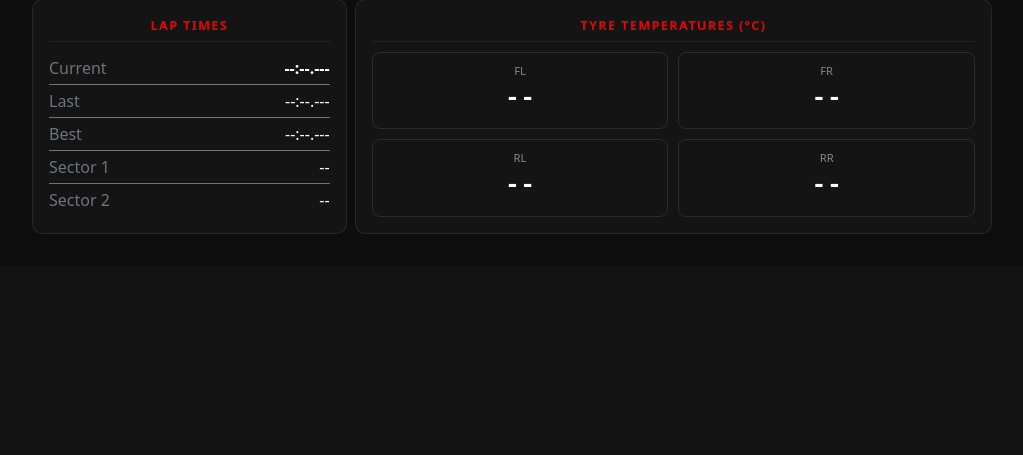
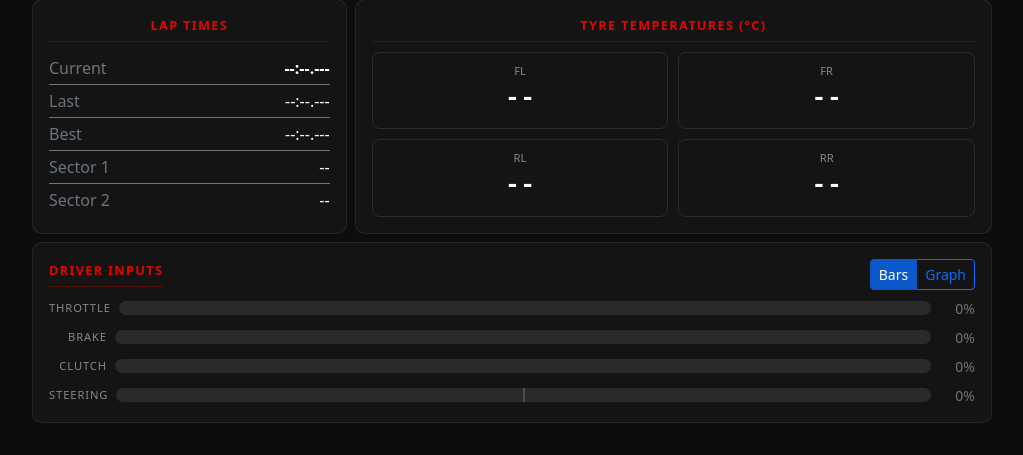
Before and after one commit to Beefiercornet94/SimStrategist, a Flask app: page /telemetry in a window 1280 px wide. Shown: the part 639-1094 px from the top of the page, without its empty margins (128-1151 px from the left). Before the commit the page ends 873 px from the top, so only its background shows below. Run offline with Flask 3, Linux system fonts and the light colour scheme; data that the repository does not hold is empty; parts of the project's set-up code (start-up, migrations or seed data) failed here and were passed over; some libraries are stand-ins or nearby versions.

Commit message:
Added input trace panel to telemetry display, showing throttle, brake, clutch, and steering inputs over time. Normalized clutch input for F1 telemetry to match LMU's 0.0-1.0 range. Updated app.py imports to include SQL for potential future database interactions.

```diff
--- a/app.py
+++ b/app.py
@@ -5,8 +5,9 @@ import json
 import os
 import threading
 import time
+
 from cs50 import SQL
-from flask import Flask, Response, flash, jsonify, redirect, render_template, request, session, stream_with_context
+from flask import Flask, Response, jsonify, redirect, render_template, request, session, stream_with_context
 from flask_session import Session
 from werkzeug.security import check_password_hash, generate_password_hash
 from helpers import apology, login_required
--- a/f1/telemetry_state.py
+++ b/f1/telemetry_state.py
@@ -57,6 +57,8 @@ class TelemetryState:
             'speed': 0,
             'throttle': 0,
             'brake': 0,
+            'clutch': 0,
+            'steer': 0,
             'gear': 0,
             'rpm': 0,
             'drs': 0,
--- /dev/null
+++ b/static/scripts/input-trace.js
@@ -0,0 +1,192 @@
+// ---------- Input Trace Module ----------
+// Manages the driver inputs panel: bars and graph mode.
+// Exposes: inputTrace.update(throttle, brake, clutch, steer)
+
+const inputTrace = (() => {
+    // ---- Constants ----
+    const GRAPH_POINTS = 300;   // Number of frames to keep in history
+    const COLORS = {
+        throttle: '#00ff87',
+        brake:    '#ff4757',
+        clutch:   '#4d9fec',
+        steer:    '#999999',
+    };
+
+    // ---- State ----
+    let mode = 'bars';
+
+    // Rolling buffers for graph mode (values 0..1 for all channels)
+    const history = {
+        throttle: new Float32Array(GRAPH_POINTS),
+        brake:    new Float32Array(GRAPH_POINTS),
+        clutch:   new Float32Array(GRAPH_POINTS),
+        steer:    new Float32Array(GRAPH_POINTS),  // stored as 0..1 (0.5 = center)
+    };
+    let historyHead = 0;
+    let historyCount = 0;
+
+    // ---- DOM refs ----
+    const barsEl     = document.getElementById('input-bars');
+    const graphEl    = document.getElementById('input-graph');
+    const canvas     = document.getElementById('input-canvas');
+    const ctx        = canvas.getContext('2d');
+
+    // Bars
+    const throttleBar = document.getElementById('it-throttle-bar');
+    const brakeBar    = document.getElementById('it-brake-bar');
+    const clutchBar   = document.getElementById('it-clutch-bar');
+    const steerBar    = document.getElementById('it-steer-bar');
+
+    const throttleVal = document.getElementById('it-throttle-val');
+    const brakeVal    = document.getElementById('it-brake-val');
+    const clutchVal   = document.getElementById('it-clutch-val');
+    const steerVal    = document.getElementById('it-steer-val');
+
+    // ---- Canvas resize ----
+    function resizeCanvas() {
+        const rect = canvas.parentElement.getBoundingClientRect();
+        if (rect.width > 0) {
+            canvas.width  = Math.round(rect.width * window.devicePixelRatio);
+            canvas.height = Math.round(120    * window.devicePixelRatio);
+            canvas.style.width  = rect.width + 'px';
+            canvas.style.height = '120px';
+        }
+    }
+
+    // ---- Mode toggle ----
+    document.getElementById('input-mode-toggle').addEventListener('click', (e) => {
+        const btn = e.target.closest('[data-mode]');
+        if (!btn) return;
+        mode = btn.dataset.mode;
+
+        document.querySelectorAll('#input-mode-toggle [data-mode]').forEach(b => {
+            b.classList.toggle('btn-primary',         b === btn);
+            b.classList.toggle('btn-outline-primary', b !== btn);
+            b.classList.toggle('active',              b === btn);
+        });
+
+        barsEl.style.display  = mode === 'bars'  ? '' : 'none';
+        graphEl.style.display = mode === 'graph' ? '' : 'none';
+
+        if (mode === 'graph') {
+            resizeCanvas();
+        }
+    });
+
+    window.addEventListener('resize', () => {
+        if (mode === 'graph') resizeCanvas();
+    });
+
+    // ---- Update bars ----
+    function updateBars(throttle, brake, clutch, steer) {
+        const tPct = Math.round(throttle * 100);
+        const bPct = Math.round(brake    * 100);
+        const cPct = Math.round(clutch   * 100);  // 0.0-1.0 → 0-100
+        const sPct = Math.round(steer    * 100);  // -100 to 100
+
+        throttleBar.style.width = tPct + '%';
+        brakeBar.style.width    = bPct + '%';
+        clutchBar.style.width   = cPct + '%';
+
+        throttleVal.textContent = tPct + '%';
+        brakeVal.textContent    = bPct + '%';
+        clutchVal.textContent   = cPct + '%';
+
+        // Steering: center-origin bar
+        if (sPct >= 0) {
+            // Right turn: bar starts at center, goes right
+            steerBar.style.left  = '50%';
+            steerBar.style.width = (sPct / 2) + '%';
+        } else {
+            // Left turn: bar ends at center, starts left
+            const w = (-sPct / 2);
+            steerBar.style.left  = (50 - w) + '%';
+            steerBar.style.width = w + '%';
+        }
+
+        const sLabel = sPct > 0 ? 'R' + Math.abs(sPct) + '%'
+                     : sPct < 0 ? 'L' + Math.abs(sPct) + '%'
+                     : '0%';
+        steerVal.textContent = sLabel;
+    }
+
+    // ---- Update graph history ----
+    function pushHistory(throttle, brake, clutch, steer) {
+        history.throttle[historyHead] = Math.min(1, Math.max(0, throttle));
+        history.brake[historyHead]    = Math.min(1, Math.max(0, brake));
+        history.clutch[historyHead]   = Math.min(1, Math.max(0, clutch));
+        history.steer[historyHead]    = (steer + 1) / 2;  // -1..1 → 0..1 (0.5 = center)
+
+        historyHead  = (historyHead + 1) % GRAPH_POINTS;
+        historyCount = Math.min(historyCount + 1, GRAPH_POINTS);
+    }
+
+    // ---- Draw graph ----
+    function drawGraph() {
+        if (historyCount === 0) return;
+
+        const w   = canvas.width;
+        const h   = canvas.height;
+        const dpr = window.devicePixelRatio || 1;
+
+        ctx.clearRect(0, 0, w, h);
+
+        // Dark background
+        ctx.fillStyle = 'rgba(0,0,0,0.35)';
+        ctx.fillRect(0, 0, w, h);
+
+        // Steering center line
+        const centerY = h / 2;
+        ctx.strokeStyle = 'rgba(255,255,255,0.12)';
+        ctx.lineWidth = 1;
+        ctx.setLineDash([4 * dpr, 4 * dpr]);
+        ctx.beginPath();
+        ctx.moveTo(0, centerY);
+        ctx.lineTo(w, centerY);
+        ctx.stroke();
+        ctx.setLineDash([]);
+
+        const count = historyCount;
+        const channels = [
+            { buf: history.throttle, color: COLORS.throttle, flip: true  },
+            { buf: history.brake,    color: COLORS.brake,    flip: true  },
+            { buf: history.clutch,   color: COLORS.clutch,   flip: true  },
+            { buf: history.steer,    color: COLORS.steer,    flip: false },
+        ];
+
+        for (const ch of channels) {
+            ctx.strokeStyle = ch.color;
+            ctx.lineWidth   = 1.5 * dpr;
+            ctx.beginPath();
+
+            for (let i = 0; i < count; i++) {
+                // Index in circular buffer: oldest first
+                const bufIdx = (historyHead - count + i + GRAPH_POINTS) % GRAPH_POINTS;
+                const val    = ch.buf[bufIdx];
+                const x      = (i / (count - 1 || 1)) * w;
+                // flip=true means 0 at bottom, 1 at top (standard for throttle/brake)
+                // flip=false means 0.5 at center (steering)
+                const y = ch.flip
+                    ? (1 - val) * (h - 4 * dpr) + 2 * dpr
+                    : (1 - val) * (h - 4 * dpr) + 2 * dpr;
+
+                if (i === 0) ctx.moveTo(x, y);
+                else         ctx.lineTo(x, y);
+            }
+            ctx.stroke();
+        }
+    }
+
+    // ---- Public API ----
+    function update(throttle, brake, clutch, steer) {
+        pushHistory(throttle, brake, clutch, steer);
+
+        if (mode === 'bars') {
+            updateBars(throttle, brake, clutch, steer);
+        } else {
+            drawGraph();
+        }
+    }
+
+    return { update };
+})();
--- a/static/scripts/telemetry.js
+++ b/static/scripts/telemetry.js
@@ -168,6 +168,10 @@ function render(data) {
     document.getElementById('t-brake-bar').style.width     = brakePct + '%';
     document.getElementById('t-brake-val').textContent     = brakePct + '%';
 
+    // Input trace panel (normalize clutch: F1 sends 0-100, LMU sends 0.0-1.0)
+    const clutchNorm = isF1 ? (t.clutch || 0) / 100 : (t.clutch || 0);
+    inputTrace.update(t.throttle || 0, t.brake || 0, clutchNorm, t.steer || 0);
+
     // Lap times
     if (isF1) {
         document.getElementById('t-cur-lap').textContent  = fmtMs(lap.current_lap_time);
--- a/static/styles.css
+++ b/static/styles.css
@@ -234,7 +234,13 @@ body {
 
 .bar-throttle { background: #00ff87; }
 .bar-brake    { background: #ff4757; }
+.bar-clutch   { background: #4d9fec; }
 .bar-rpm      { background: #00d2be; }
+
+.input-trace-label {
+    min-width: 58px;
+    text-align: right;
+}
 
 /* Tyre grid */
 .tyre-grid {
--- a/templates/telemetry.html
+++ b/templates/telemetry.html
@@ -246,8 +246,72 @@
             </div>
         </div>
 
+        <!-- Input Trace Panel -->
+        <div class="dash-card mt-2" id="input-trace-panel">
+            <div class="d-flex align-items-center justify-content-between mb-2">
+                <div class="telemetry-section-title mb-0">Driver Inputs</div>
+                <div class="btn-group btn-group-sm" id="input-mode-toggle">
+                    <button type="button" class="btn btn-sm btn-primary active" data-mode="bars">Bars</button>
+                    <button type="button" class="btn btn-sm btn-outline-primary" data-mode="graph">Graph</button>
+                </div>
+            </div>
+
+            <!-- Bars mode -->
+            <div id="input-bars">
+                <div class="d-flex align-items-center gap-2 mb-2">
+                    <span class="telemetry-label mb-0 input-trace-label">Throttle</span>
+                    <div class="flex-grow-1">
+                        <div class="bar-track">
+                            <div class="bar-fill bar-throttle" id="it-throttle-bar" style="width:0%"></div>
+                        </div>
+                    </div>
+                    <small class="text-secondary" id="it-throttle-val" style="min-width:36px;text-align:right">0%</small>
+                </div>
+                <div class="d-flex align-items-center gap-2 mb-2">
+                    <span class="telemetry-label mb-0 input-trace-label">Brake</span>
+                    <div class="flex-grow-1">
+                        <div class="bar-track">
+                            <div class="bar-fill bar-brake" id="it-brake-bar" style="width:0%"></div>
+                        </div>
+                    </div>
+                    <small class="text-secondary" id="it-brake-val" style="min-width:36px;text-align:right">0%</small>
+                </div>
+                <div class="d-flex align-items-center gap-2 mb-2">
+                    <span class="telemetry-label mb-0 input-trace-label">Clutch</span>
+                    <div class="flex-grow-1">
+                        <div class="bar-track">
+                            <div class="bar-fill bar-clutch" id="it-clutch-bar" style="width:0%"></div>
+                        </div>
+                    </div>
+                    <small class="text-secondary" id="it-clutch-val" style="min-width:36px;text-align:right">0%</small>
+                </div>
+                <div class="d-flex align-items-center gap-2">
+                    <span class="telemetry-label mb-0 input-trace-label">Steering</span>
+                    <div class="flex-grow-1 position-relative" style="height:14px">
+                        <div class="bar-track" style="height:100%;border-radius:7px;overflow:hidden;position:relative">
+                            <div id="it-steer-bar" style="position:absolute;top:0;height:100%;background:#888;transition:left 0.1s ease,width 0.1s ease;border-radius:7px"></div>
+                            <div style="position:absolute;left:50%;top:0;height:100%;width:1px;background:rgba(255,255,255,0.35);transform:translateX(-50%)"></div>
+                        </div>
+                    </div>
+                    <small class="text-secondary" id="it-steer-val" style="min-width:36px;text-align:right">0%</small>
+                </div>
+            </div>
+
+            <!-- Graph mode -->
+            <div id="input-graph" style="display:none">
+                <canvas id="input-canvas" style="width:100%;height:120px;display:block"></canvas>
+                <div class="d-flex gap-3 justify-content-center mt-2">
+                    <small style="color:#00ff87">&#9632; Throttle</small>
+                    <small style="color:#ff4757">&#9632; Brake</small>
+                    <small style="color:#4d9fec">&#9632; Clutch</small>
+                    <small style="color:#999">&#9632; Steering</small>
+                </div>
+            </div>
+        </div>
+
     </div><!-- end wheel-panel -->
 </div>
 
+<script src="/static/scripts/input-trace.js"></script>
 <script src="/static/scripts/telemetry.js"></script>
 {% endblock %}
```
